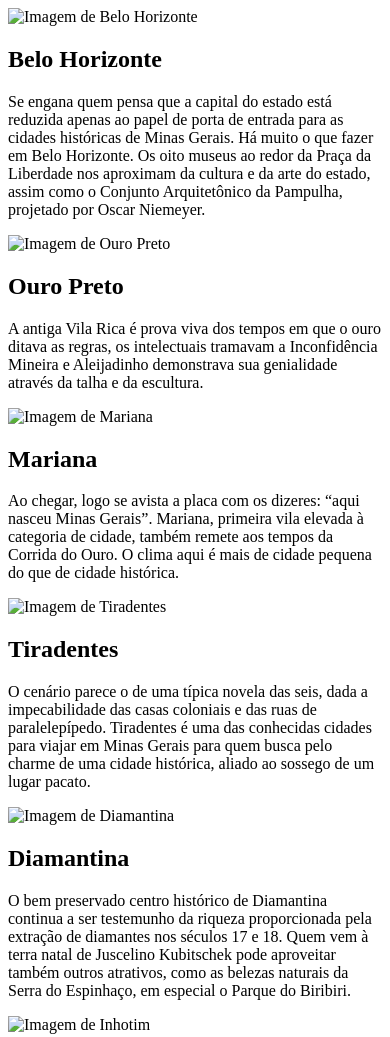
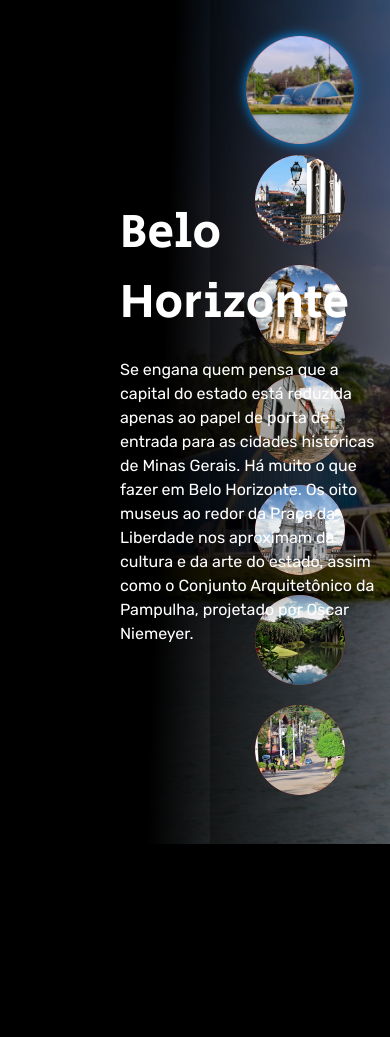
Before and after one commit to thomaspollarini/Turismo_Minas_Gerais_Front-End, a plain HTML site: page index.html in a window 390 px wide. Shown: the top 1037 px of the page. After the commit the page ends 848 px from the top, so only its background shows below. Drawn offline with Linux system fonts and the light colour scheme.

Commit message:
Updating images

```diff
--- a/index.html
+++ b/index.html
@@ -7,13 +7,16 @@
     <link rel="preconnect" href="https://fonts.googleapis.com">
     <link rel="preconnect" href="https://fonts.gstatic.com" crossorigin>
     <link href="https://fonts.googleapis.com/css2?family=Rubik:ital,wght@0,300..900;1,300..900&family=Secular+One&display=swap" rel="stylesheet">
+    <link rel="stylesheet" href="./src/css/reset.css">
+    <link rel="stylesheet" href="./src/css/style.css">
+    <link rel="stylesheet" href="src/CSS/responsive.css">
 </head>
 <body>
     <main class="places">
         <div class="place selected">
             <picture>
-                <source srcset="./src/img/belo-horizonte.webp" media="(min-width: 768px)">
-                <img class="image" src="./src/img/belo-horizonte.jpg" alt="Imagem de Belo Horizonte">
+                <source srcset="./src/img/belo-horizonte.png" media="(min-width: 768px)">
+                <img class="image" src="src/img/belo-horizonte-mobile.png" alt="Imagem de Belo Horizonte">
             </picture>
             <div class="content">
                 <h2 class="placeName">Belo Horizonte</h2>
@@ -22,8 +25,8 @@
         </div>
         <div class="place">
             <picture>
-                <source srcset="./src/img/ouro-pret.webp" media="(min-width: 768px)">
-                <img class="image" src="./src/img/ouro-pret.jpg" alt="Imagem de Ouro Preto">
+                <source srcset="./src/img/ouro-preto.png" media="(min-width: 768px)">
+                <img class="image" src="./src/img/ouro-preto-mobile.png" alt="Imagem de Ouro Preto">
             </picture>
             <div class="content">
                 <h2 class="placeName">Ouro Preto</h2>
@@ -32,8 +35,8 @@
         </div>
         <div class="place">
             <picture>
-                <source srcset="./src/img/mariana.webp" media="(min-width: 768px)">
-                <img class="image" src="./src/img/mariana.jpg" alt="Imagem de Mariana">
+                <source srcset="./src/img/mariana.png" media="(min-width: 768px)">
+                <img class="image" src="./src/img/mariana-mobile.png" alt="Imagem de Mariana">
             </picture>
             <div class="content">
                 <h2 class="placeName">Mariana</h2>
@@ -42,8 +45,8 @@
         </div>
         <div class="place">
             <picture>
-                <source srcset="./src/img/Tiradentes.webp" media="(min-width: 768px)">
-                <img class="image" src="./src/img/Tiradentes.jpg" alt="Imagem de Tiradentes">
+                <source srcset="./src/img/Tiradentes.png" media="(min-width: 768px)">
+                <img class="image" src="./src/img/Tiradentes-mobile.png" alt="Imagem de Tiradentes">
             </picture>
             <div class="content">
                 <h2 class="placeName">Tiradentes</h2>
@@ -52,8 +55,8 @@
         </div>
         <div class="place">
             <picture>
-                <source srcset="./src/img/Diamantina.webp" media="(min-width: 768px)">
-                <img class="image" src="./src/img/Diamantina.jpg" alt="Imagem de Diamantina">
+                <source srcset="./src/img/Diamantina.png" media="(min-width: 768px)">
+                <img class="image" src="./src/img/Diamantina-mobile.png" alt="Imagem de Diamantina">
             </picture>
             <div class="content">
                 <h2 class="placeName">Diamantina</h2>
@@ -62,8 +65,8 @@
         </div>
         <div class="place">
             <picture>
-                <source srcset="./src/img/Inhotim.webp" media="(min-width: 768px)">
-                <img class="image" src="./src/img/Inhotim.jpg" alt="Imagem de Inhotim">
+                <source srcset="./src/img/Inhotim.png" media="(min-width: 768px)">
+                <img class="image" src="./src/img/Inhotim-mobile.png" alt="Imagem de Inhotim">
             </picture>
             <div class="content">
                 <h2 class="placeName">Inhotim</h2>
@@ -72,8 +75,8 @@
         </div>
         <div class="place">
             <picture>
-                <source srcset="./src/img/Monte-Verde.webp" media="(min-width: 768px)">
-                <img class="image" src="./src/img/Monte-Verde.jpg" alt="Imagem de Monte Verde">
+                <source srcset="./src/img/Monte-Verde.png" media="(min-width: 768px)">
+                <img class="image" src="./src/img/Monte-Verde-mobile.png" alt="Imagem de Monte Verde">
             </picture>
             <div class="content">
                 <h2 class="placeName">Monte Verde</h2>
@@ -83,37 +86,37 @@
     </main>
     <ul class="buttons">
         <li>
-            <button class="buttonBH selected">
+            <button class="button BH selected">
                 <img src="./src/img/icone-belo-horizonte.png" alt="Ícone de Belo Horizonte" class="icon">
             </button>
         </li>
         <li>
-                <button class="buttonOuroPreto">
+                <button class="button OuroPreto">
                     <img src="./src/img/icone-ouro-preto.png" alt="Ícone de Ouro Preto" class="icon">
                 </button>
         </li>
         <li>
-                <button class="buttonMariana">
+                <button class="button Mariana">
                     <img src="./src/img/icone-mariana.png" alt="Ícone de Mariana" class="icon">
                 </button>
         </li>
         <li>
-                <button class="buttonTiradentes">
+                <button class="button Tiradentes">
                     <img src="./src/img/icone-tiradentes.png" alt="Ícone de Tiradentes" class="icon">
                 </button>
         </li>
         <li>
-                <button class="buttonDiamantina">
+                <button class="button Diamantina">
                     <img src="./src/img/icone-diamantina.png" alt="Ícone de Diamantina" class="icon">
                 </button>
         </li>
         <li>
-                <button class="buttonInhotim">
+                <button class="button Inhotim">
                     <img src="./src/img/icone-inhotim.png" alt="Ícone de Inhotim" class="icon">
                 </button>
         </li>
         <li>
-                <button class="buttonMonteVerde">
+                <button class="button MonteVerde">
                     <img src="./src/img/icone-monte-verde.png" alt="Ícone de Monte Verde" class="icon">
                 </button>
         </li>
--- /dev/null
+++ b/src/CSS/reset.css
@@ -0,0 +1,9 @@
+* {
+    margin: 0;
+    padding: 0;
+    box-sizing: border-box;
+}
+
+ul{
+    list-style: none;
+}
--- /dev/null
+++ b/src/CSS/style.css
@@ -0,0 +1,121 @@
+body {
+    background-color: #000000;
+    overflow: hidden;
+}
+
+main::after{
+    content: "";
+    position: fixed;
+    top: 0;
+    left: 0;
+
+    min-height: 100vh;
+    width: 80vh;
+    background: linear-gradient(92deg, #000 25%, rgba(0, 0, 0, 0) 75%) no-repeat;
+}
+
+main .place {
+    display: none;
+    height: 100vh;
+
+}
+
+main .place.selected {
+    display: block;
+}
+
+main .place .image {
+    width: 100%;
+    height: 100%;
+    object-fit: cover;
+}
+
+.content {
+    position: absolute;
+    top: 0;
+    left: 120px;
+
+    display: flex;
+    flex-direction: column;
+    justify-content: center;
+    height: 100vh;
+    max-width: 380px;
+    z-index: 1;
+}
+
+.content .placeName{
+    color: white;
+    font-size: 48px;
+    font-family: "Secular One";
+    font-weight: 400;
+    margin-bottom: 20px;
+}
+
+.content .description {
+    color: white;
+    font-size: 16px;
+    font-family: "Rubik";
+    line-height: 24px;
+}
+
+.buttons {
+    background-color: rgba(0, 0, 0, 0.3);
+    position: fixed;
+    top: 0;
+    right: 0;
+    width: 180px;
+
+    display: flex;
+    flex-direction: column;
+    align-items: center;
+    justify-content: center;
+    min-height: 100vh;
+    gap: 16px;
+}
+
+.buttons .button {
+    border: none;
+    background-color: #c74646;
+    width: 90px;
+    height: 90px;
+    cursor: pointer;
+    transition: transform 0.3s ease;
+    border-radius: 50%;
+}
+
+.buttons .button img {
+    border-radius: 50%;
+}
+
+.buttons .button.selected{
+    transform: scale(1.2);
+    box-shadow: 0 0 10px #D9D9D9;
+}
+
+.buttons .button.BH.selected{
+   box-shadow: 0 0 10px #0093f5;
+}
+
+.buttons .button.OuroPreto.selected{
+    box-shadow: 0 0 10px #ffffff;
+}
+
+.buttons .button.Mariana.selected{
+    box-shadow: 0 0 10px #eec028;
+}
+
+.buttons .button.Tiradentes.selected{
+    box-shadow: 0 0 10px #d3d297;
+}
+
+.buttons .button.Diamantina.selected{
+    box-shadow: 0 0 10px #97d9ff;
+}
+
+.buttons .button.Inhotim.selected{
+    box-shadow: 0 0 10px #539626;
+}
+
+.buttons .button.MonteVerde.selected{
+    box-shadow: 0 0 10px #1ce00a;
+}
```
Also changed, not shown: src/img/Diamantina-mobile.png (added), src/img/Inhotim-mobile.png (added), src/img/Monte-Verde-mobile.png (added), src/img/Tiradentes-mobile.png (added), src/img/belo-horizonte-mobile.png (added), src/img/mariana-mobile.png (added), src/img/ouro-preto-mobile.png (added), 7 other files.
